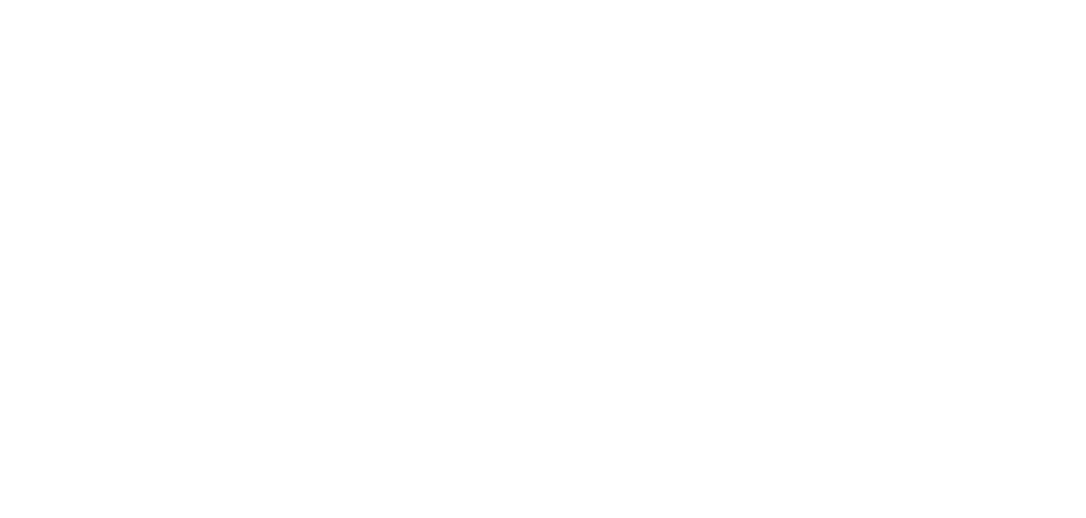
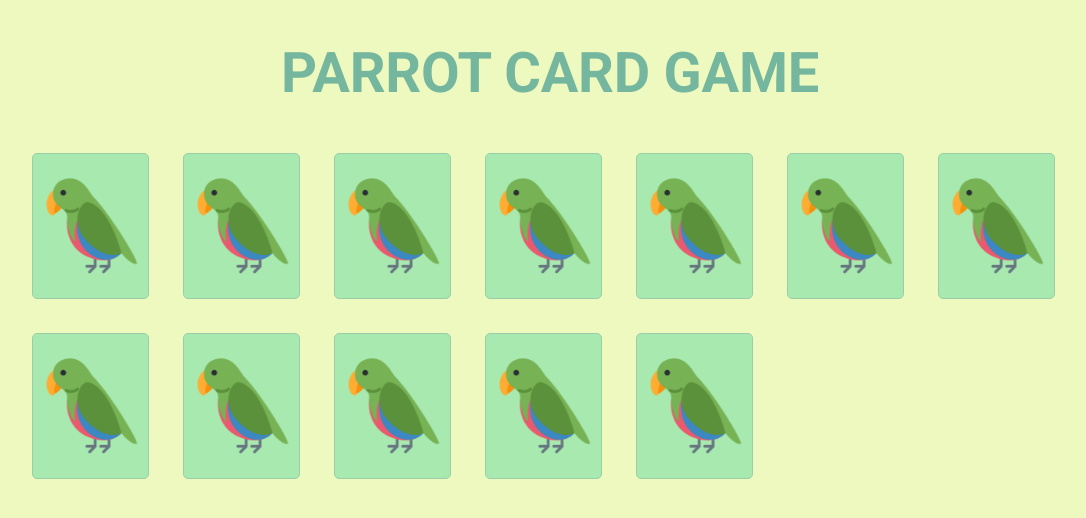
Before and after one commit to gerald0n/parrots, a plain HTML site: page index.html in a window 1280 px wide. Shown: the whole page, without its empty margins (90-1176 px from the left). Drawn offline with Linux system fonts and the light colour scheme.

Commit message:
enviando projeto para github

```diff
--- a/assets/scripts/main.js
+++ b/assets/scripts/main.js
@@ -0,0 +1,117 @@
+const cards = [
+    [
+        `<div class="card">
+            <div class="back-face face">
+              <img src="./assets/images/bobrossparrot.gif" alt="">
+            </div>
+            <div class="front-face face">
+              <img src="./assets/images/back.png" alt="">
+            </div>
+        </div>`,
+        `<div class="card">
+            <div class="back-face face">
+              <img src="./assets/images/bobrossparrot.gif" alt="">
+            </div>
+            <div class="front-face face">
+              <img src="./assets/images/back.png" alt="">
+            </div>
+        </div>`
+    ],
+    [
+        `<div class="card">
+            <div class="back-face face">
+              <img src="./assets/images/explodyparrot.gif" alt="">
+            </div>
+            <div class="front-face face">
+              <img src="./assets/images/back.png" alt="">
+            </div>
+        </div>`,
+        `<div class="card">
+            <div class="back-face face">
+              <img src="./assets/images/explodyparrot.gif" alt="">
+            </div>
+            <div class="front-face face">
+              <img src="./assets/images/back.png" alt="">
+            </div>
+        </div>`
+    ],
+    [
+        `<div class="card">
+            <div class="back-face face">
+              <img src="./assets/images/fiestaparrot.gif" alt="">
+            </div>
+            <div class="front-face face">
+              <img src="./assets/images/back.png" alt="">
+            </div>
+        </div>`,
+        `<div class="card">
+            <div class="back-face face">
+              <img src="./assets/images/fiestaparrot.gif" alt="">
+            </div>
+            <div class="front-face face">
+              <img src="./assets/images/back.png" alt="">
+            </div>
+        </div>`
+    ],
+    [
+        `<div class="card">
+            <div class="back-face face">
+              <img src="./assets/images/metalparrot.gif" alt="">
+            </div>
+            <div class="front-face face">
+              <img src="./assets/images/back.png" alt="">
+            </div>
+        </div>`,
+        `<div class="card">
+            <div class="back-face face">
+              <img src="./assets/images/metalparrot.gif" alt="">
+            </div>
+            <div class="front-face face">
+              <img src="./assets/images/back.png" alt="">
+            </div>
+        </div>`
+    ],
+    [
+        `<div class="card">
+            <div class="back-face face">
+              <img src="./assets/images/revertitparrot.gif" alt="">
+            </div>
+            <div class="front-face face">
+              <img src="./assets/images/back.png" alt="">
+            </div>
+        </div>`,
+        `<div class="card">
+            <div class="back-face face">
+              <img src="./assets/images/revertitparrot.gif" alt="">
+            </div>
+            <div class="front-face face">
+              <img src="./assets/images/back.png" alt="">
+            </div>
+        </div>`
+    ],
+    [
+        `<div class="card">
+            <div class="back-face face">
+              <img src="./assets/images/tripletsparrot.gif" alt="">
+            </div>
+            <div class="front-face face">
+              <img src="./assets/images/back.png" alt="">
+            </div>
+        </div>`,
+        `<div class="card">
+            <div class="back-face face">
+              <img src="./assets/images/tripletsparrot.gif" alt="">
+            </div>
+            <div class="front-face face">
+              <img src="./assets/images/back.png" alt="">
+            </div>
+        </div>`
+    ]
+]
+const firstLine = document.querySelector('.line')
+
+for(let i = 0; i < cards.length; i++) {
+  for(let j = 0; j < 2; j++) {
+    firstLine.innerHTML += cards[i][j]
+  }
+}
--- a/assets/styles/main.css
+++ b/assets/styles/main.css
@@ -0,0 +1,79 @@
+body {
+    width: 100%;
+    background: #eef9bf;
+    display: flex;
+    justify-content: center;
+    align-items: center;
+    padding-inline: 12.2rem;
+    padding-top: 4rem;
+}
+
+.game-title {
+    font-family: 'Roboto';
+    font-weight: 700;
+    font-size: 5.6rem;
+    line-height: 6.6rem;
+    letter-spacing: -0.004em;
+
+    color: #75b79e;
+    margin-bottom: 4.7rem;
+    text-align: center;
+}
+
+.game-content {
+    display: flex;
+    flex-direction: column;
+    flex-wrap: wrap;
+    gap: 3.4rem;
+    justify-content: center;
+    align-items: center;
+}
+
+.line {
+    display: flex;
+    gap: 3.4rem;
+    flex-wrap: wrap;
+}
+
+.card {
+    width: 11.7rem;
+    height: 14.6rem;
+    position: relative;
+}
+
+.card img {
+    width: 10rem;
+    height: 10rem;
+}
+
+.face {
+    width: 100%;
+    height: 100%;
+
+    background: #a7e9af;
+    border: 1px solid #99cea8;
+
+    border-radius: 0.5rem;
+
+    display: flex;
+    align-items: center;
+    justify-content: center;
+
+    position: absolute;
+    backface-visibility: hidden;
+
+    transition: all 0.5s;
+    transform-style: preserve-3d;
+}
+
+.back-face {
+    transform: rotateY(180deg);
+}
+
+.card:hover .back-face {
+    transform: rotateY(0deg);
+}
+
+.card:hover .front-face {
+    transform: rotateY(-180deg);
+}
--- a/index.html
+++ b/index.html
@@ -1,12 +1,27 @@
 <!DOCTYPE html>
 <html lang="pt-BR">
-<head>
-  <meta charset="UTF-8">
-  <meta http-equiv="X-UA-Compatible" content="IE=edge">
-  <meta name="viewport" content="width=device-width, initial-scale=1.0">
-  <title>Parrots Game</title>
-</head>
-<body>
+    <head>
+        <meta charset="UTF-8" />
+        <meta http-equiv="X-UA-Compatible" content="IE=edge" />
+        <meta name="viewport" content="width=device-width, initial-scale=1.0" />
+        <link rel="stylesheet" href="./assets/styles/resett.css" />
+        <link rel="stylesheet" href="./assets/styles/main.css" />
+        <link rel="preconnect" href="https://fonts.googleapis.com" />
+        <link rel="preconnect" href="https://fonts.gstatic.com" crossorigin />
+        <link
+            href="https://fonts.googleapis.com/css2?family=Roboto:ital,wght@0,100;0,300;0,400;0,500;0,700;0,900;1,100;1,300;1,400;1,500;1,700;1,900&display=swap"
+            rel="stylesheet"
+        />
+        <title>Parrots Game</title>
+    </head>
+    <body>
+        <main class="game-container">
+            <div class="game-title">PARROT CARD GAME</div>
+            <div class="game-content">
+                <div class="line"></div>
+            </div>
+        </main>
 
-</body>
+        <script src="./assets/scripts/main.js"></script>
+    </body>
 </html>
```
Also changed, not shown: assets/images/back.png (added), assets/images/bobrossparrot.gif (added), assets/images/explodyparrot.gif (added), assets/images/fiestaparrot.gif (added), assets/images/metalparrot.gif (added), assets/images/revertitparrot.gif (added), assets/images/tripletsparrot.gif (added), assets/images/unicornparrot.gif (added).
